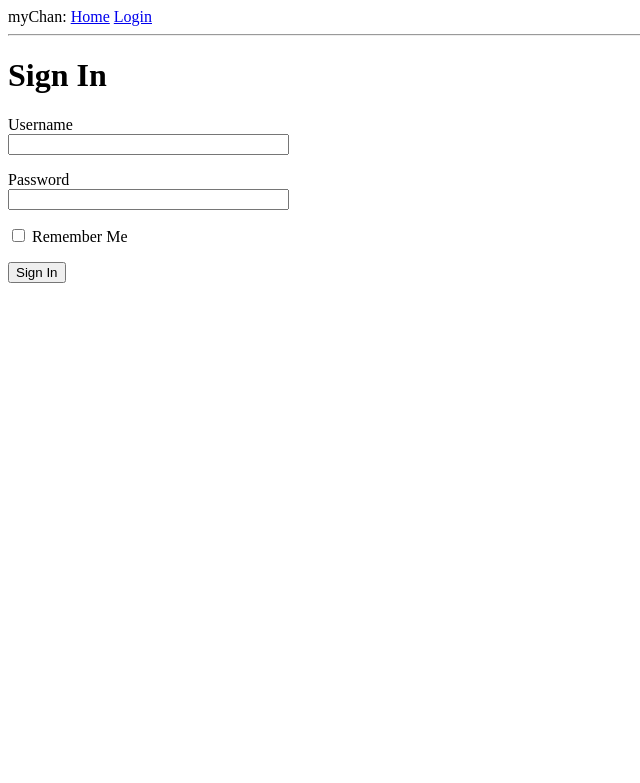
After one commit to samuelwilliams413/Python-Workspace, a Flask app: page /login in a window 1280 px wide. The commit adds this page. Shown: the top 783 px of the page, without its empty margins (0-640 px from the left). Run offline with Flask 2, Linux system fonts and the light colour scheme.

Commit message:
Chapter 3 Completed
-IDE doesn't pick up on # instead of %

```diff
--- a/myChan/app/__init__.py
+++ b/myChan/app/__init__.py
@@ -1,5 +1,7 @@
 from flask import Flask
+from config import Config
 
 app = Flask(__name__)
+app.config.from_object(Config)
 
 from app import routes
--- /dev/null
+++ b/myChan/app/forms.py
@@ -0,0 +1,10 @@
+from flask_wtf import FlaskForm
+from wtforms import StringField, PasswordField, BooleanField, SubmitField
+from wtforms.validators import DataRequired
+
+
+class LoginForm(FlaskForm):
+    username = StringField('Username', validators=[DataRequired()])
+    password = PasswordField('Password', validators=[DataRequired()])
+    remember_me = BooleanField('Remember Me')
+    submit = SubmitField('Sign In')
--- a/myChan/app/routes.py
+++ b/myChan/app/routes.py
@@ -1,18 +1,28 @@
-from flask import render_template
 from app import app
+from app.forms import LoginForm
+from flask import render_template, flash, redirect, url_for
 
 @app.route('/')
 @app.route('/index')
 def index():
-    user = {'username' : "SMW"}
+    user = {'username': 'Miguel'}
     posts = [
         {
-            'author' : {'username' : "Alice"},
-            'body' : 'Post A'
+            'author': {'username': 'John'},
+            'body': 'Beautiful day in Portland!'
         },
         {
-            'author' : {'username' : "Bob"},
-            'body' : 'Post B'
+            'author': {'username': 'Susan'},
+            'body': 'The Avengers movie was so cool!'
         }
     ]
     return render_template('index.html', title='Home', user=user, posts=posts)
+
+@app.route('/login', methods=['GET', 'POST'])
+def login():
+    form = LoginForm()
+    if form.validate_on_submit():
+        flash('Login requested for user {}, remember_me={}'.format(
+            form.username.data, form.remember_me.data))
+        return redirect(url_for('index'))
+    return render_template('login.html', title='Sign In', form=form)
--- /dev/null
+++ b/myChan/app/templates/base.html
@@ -0,0 +1,28 @@
+<html>
+    <head>
+        {% if title %}
+        <title>{{ title }} - myChan</title>
+        {% else %}
+        <title>Welcome to myChan</title>
+        {% endif %}
+    </head>
+    <body>
+        <div>
+            myChan:
+            <a href="{{ url_for('index') }}">Home</a>
+            <a href="{{ url_for('login') }}">Login</a>
+        </div>
+
+        <hr>
+        {% with messages = get_flashed_messages() %}
+        {% if messages %}
+        <ul>
+            {% for message in messages %}
+            <li>{{ message }}</li>
+            {% endfor %}
+        </ul>
+        {% endif %}
+        {% endwith %}
+        {% block content %}{% endblock %}
+    </body>
+</html>
--- /dev/null
+++ b/myChan/app/templates/login.html
@@ -0,0 +1,24 @@
+{% extends "base.html" %}
+
+{% block content %}
+    <h1>Sign In</h1>
+    <form action="" method="post" novalidate>
+        {{ form.hidden_tag() }}
+        <p>
+            {{ form.username.label }}<br>
+            {{ form.username(size=32) }}<br>
+            {% for error in form.username.errors %}
+            <span style="color: red;">[{{ error }}]</span>
+            {% endfor %}
+        </p>
+        <p>
+            {{ form.password.label }}<br>
+            {{ form.password(size=32) }}<br>
+            {% for error in form.password.errors %}
+            <span style="color: red;">[{{ error }}]</span>
+            {% endfor %}
+        </p>
+        <p>{{ form.remember_me() }} {{ form.remember_me.label }}</p>
+        <p>{{ form.submit() }}</p>
+    </form>
+{% endblock %}
--- /dev/null
+++ b/myChan/config.py
@@ -0,0 +1,4 @@
+import os
+
+class Config(object):
+    SECRET_KEY = os.environ.get("SECRET_KEY") or 'you-will-never-guess'
--- a/myChan/genesis.txt
+++ b/myChan/genesis.txt
@@ -1,3 +1,6 @@
+https://blog.miguelgrinberg.com/post/the-flask-mega-tutorial-part-i-hello-world
+
+
 python -m pip install --upgrade pip
 
 mkdir ABC
@@ -14,3 +17,6 @@ import flask
 export FLASK_APP=flask_1.py #export doesn't work for windows
 set FLASK_APP=flask_1.py
 flask run
+
+
+pip install flask-wtf
```
Also changed, not shown: myChan/app/templates/index.html (+7 -14 lines).
